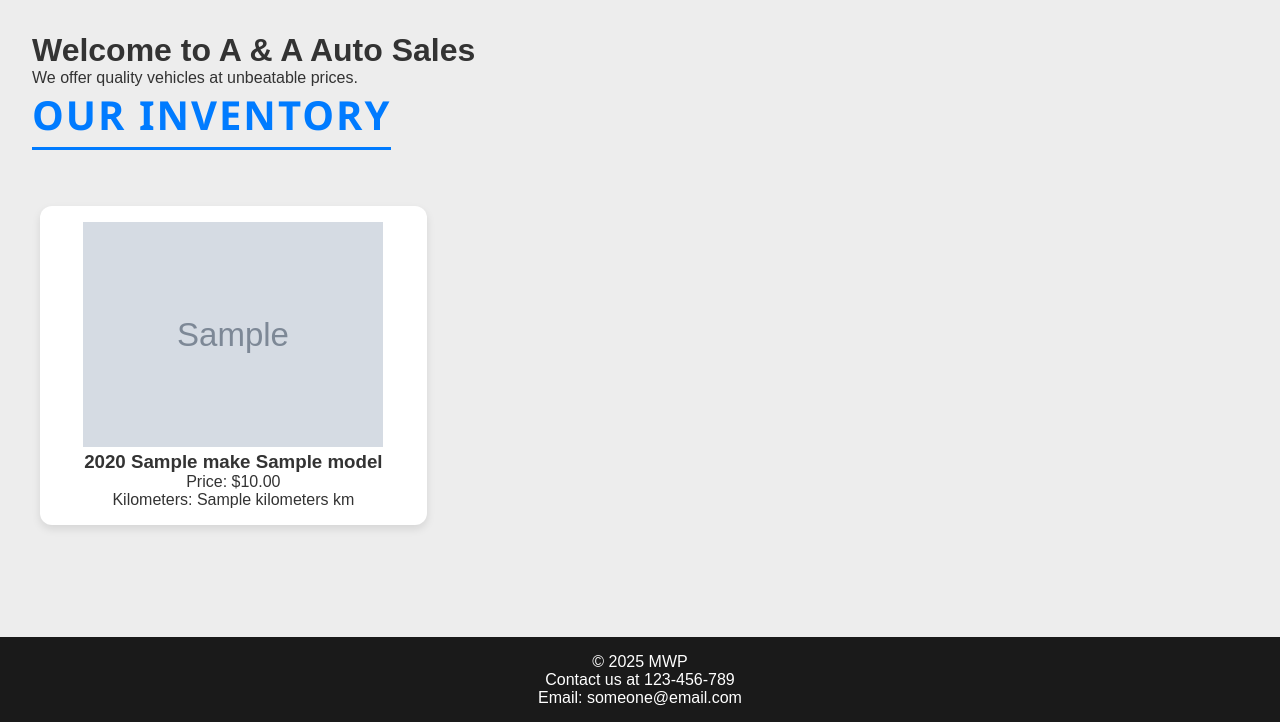
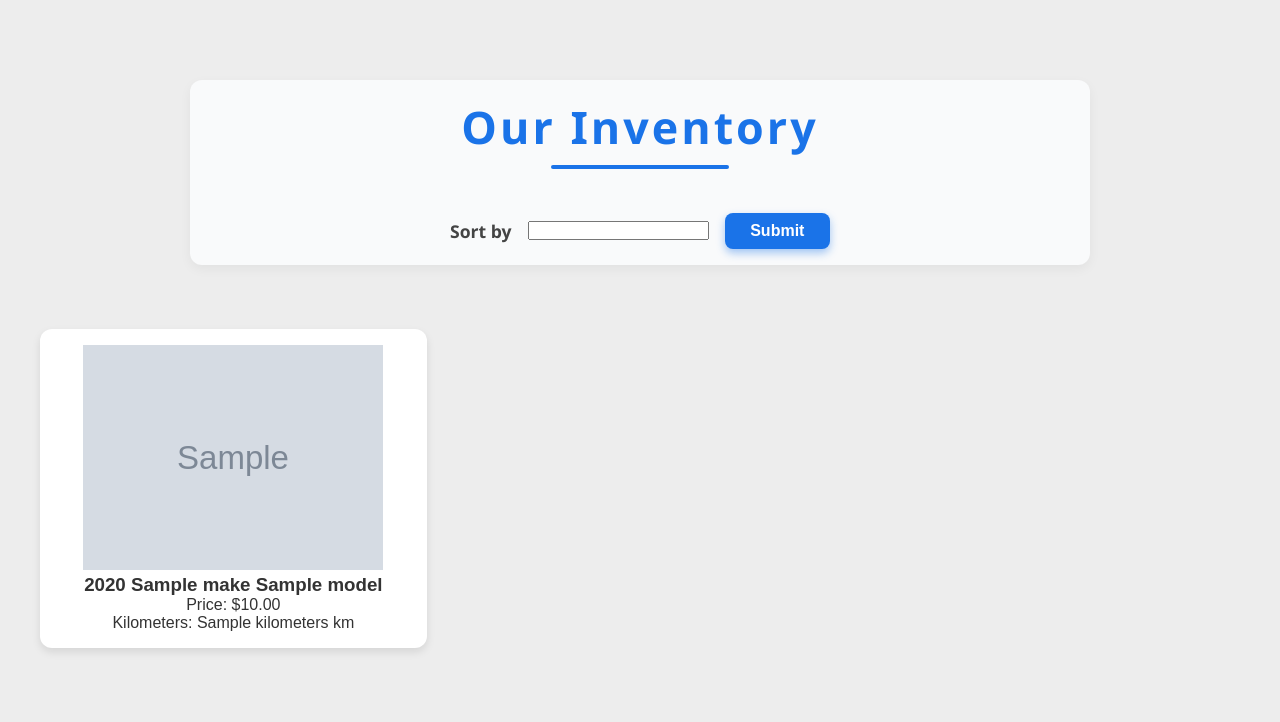
Before and after one commit to maroyanp/aa_auto_sales, a Python web app: template templates/inventory.html in a window 1280 px wide. Shown: the part 60-782 px from the top of the page. Run offline with Jinja, Linux system fonts and the light colour scheme; the template is opened without the code that fills it: most values are stand-ins (such as "Sample title", 1, 10 or a date in 2020); grey boxes marked "Sample" are stand-in pictures; form fields are guessed from the names that the template uses.

Commit message:
added sort feature

```diff
--- a/templates/inventory.html
+++ b/templates/inventory.html
@@ -4,12 +4,18 @@
 {% block title %}Inventory | A & A Auto Sales{% endblock %}
 
 {% block content %}
-    <h1>Welcome to A & A Auto Sales</h1>
-    <p>We offer quality vehicles at unbeatable prices.</p>
+    <section class="inventory-intro">
+        <h2>Our Inventory</h2>
+
+        <form method="get" class="inventory-filter-form">
+            {{ form.hidden_tag() }}
+            {{ form.sort_by.label }} {{ form.sort_by() }}
+            {{ form.submit() }}
+        </form>
+    </section>
 
 
     <section class="inventory-showcase">
-        <h2>Our Inventory</h2>
         <div class="inventory-grid">
             {% for car in cars %}
             <div class="vehicle-card">
```
